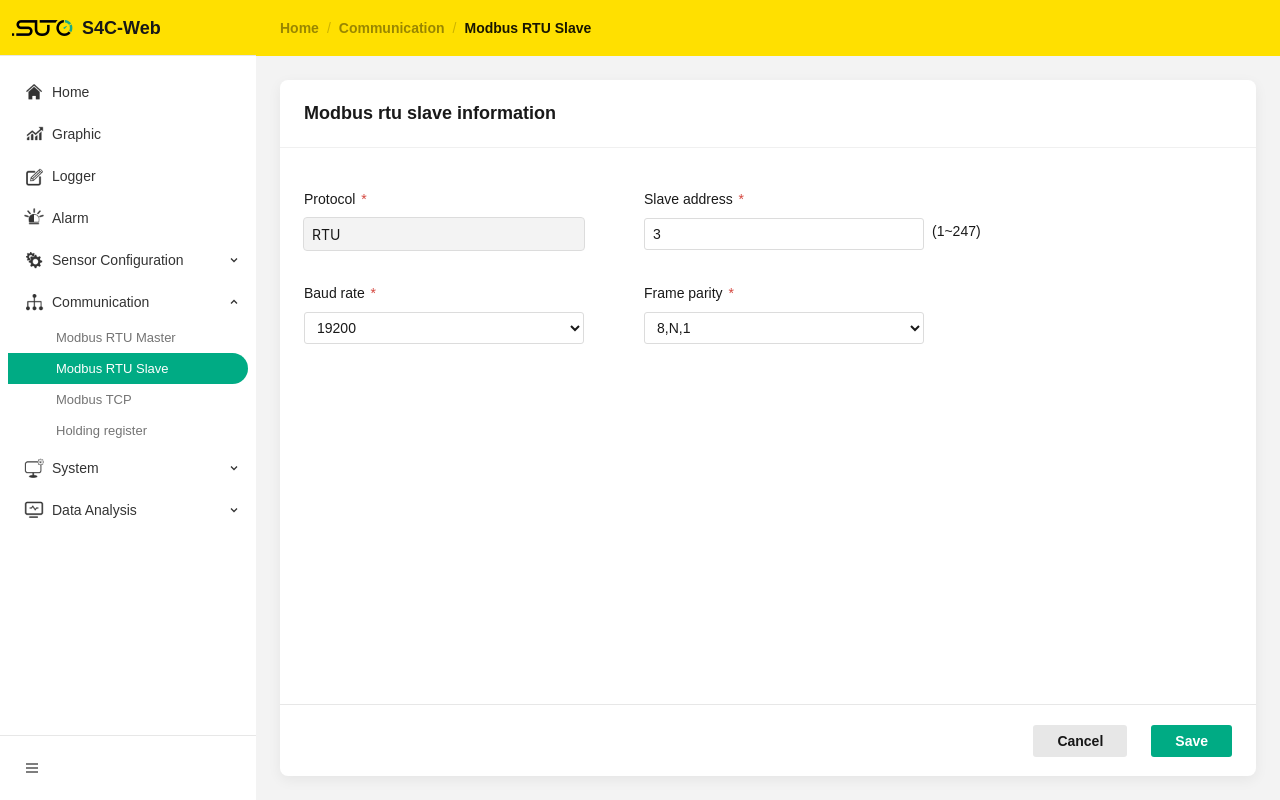
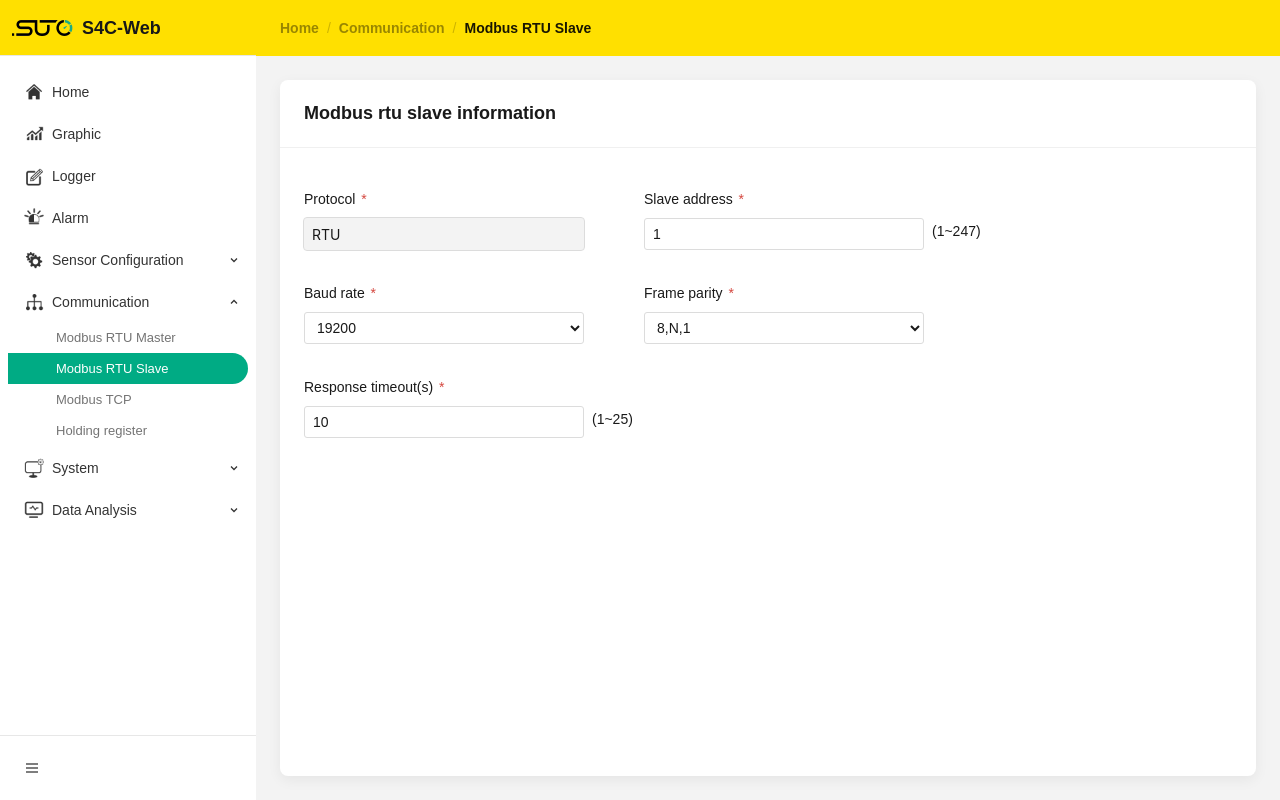
Before and after one commit to afeifly/smallNfast, a React (Vite) app in the folder s4c-web/: page /communication/modbus-rtu-slave in a window 1280 px wide. Built offline with nearby package versions, Linux system fonts and the light colour scheme.

Commit message:
Feat(s4c-web): UI update

```diff
--- a/s4c-web/src/pages/communication/ModbusRTUMaster.jsx
+++ b/s4c-web/src/pages/communication/ModbusRTUMaster.jsx
@@ -1,20 +1,44 @@
-import React, { useState } from 'react';
+import React, { useState, useEffect } from 'react';
+import { useConfig } from '../../context/ConfigContext';
 import './ModbusRTU.css';
 
 const ModbusRTUMaster = () => {
-  const [baudRate, setBaudRate] = useState('19200');
-  const [parity, setParity] = useState('8,N,1');
-  const [timeout, setTimeout] = useState('10');
+  const { configData, setConfigData } = useConfig();
+  const [baudRate, setBaudRate] = useState(19200);
+  const [parity, setParity] = useState(3);
+  const [timeout, setTimeoutVal] = useState(10);
 
-  const handleSave = () => {
-    console.log('Saving Modbus RTU Master data:', { baudRate, parity, timeout });
-    // TODO: Persist to config
-  };
+  // Dynamically find the config path
+  const configPath = Object.keys(configData?.configs || {}).find(p => p.endsWith('cfgcommunicatport.json'));
+  const currentConfig = configData?.configs?.[configPath];
+  const masterConfig = currentConfig?.rs485m0;
 
-  const handleCancel = () => {
-    setBaudRate('19200');
-    setParity('8,N,1');
-    setTimeout('10');
+  useEffect(() => {
+    if (masterConfig) {
+      setBaudRate(masterConfig.baudrate ?? 19200);
+      setParity(masterConfig.parityFrameIndex ?? 3);
+      setTimeoutVal(masterConfig.responseTimeout ?? 10);
+    }
+  }, [masterConfig]);
+
+  const updateConfig = (field, value) => {
+    if (!configPath || !currentConfig) return;
+
+    const newConfigData = {
+      ...configData,
+      configs: {
+        ...configData.configs,
+        [configPath]: {
+          ...currentConfig,
+          rs485m0: {
+            ...masterConfig,
+            [field]: value
+          }
+        }
+      }
+    };
+
+    setConfigData(newConfigData);
   };
 
   return (
@@ -38,13 +62,16 @@ const ModbusRTUMaster = () => {
               <select
                 className="modbus-select"
                 value={baudRate}
-                onChange={(e) => setBaudRate(e.target.value)}
+                onChange={(e) => {
+                  const val = Number(e.target.value);
+                  setBaudRate(val);
+                  updateConfig('baudrate', val);
+                }}
               >
-                <option value="9600">9600</option>
-                <option value="19200">19200</option>
-                <option value="38400">38400</option>
-                <option value="57600">57600</option>
-                <option value="115200">115200</option>
+                <option value={9600}>9600</option>
+                <option value={19200}>19200</option>
+                <option value={38400}>38400</option>
+                <option value={115200}>115200</option>
               </select>
             </div>
           </div>
@@ -57,12 +84,16 @@ const ModbusRTUMaster = () => {
               <select
                 className="modbus-select"
                 value={parity}
-                onChange={(e) => setParity(e.target.value)}
+                onChange={(e) => {
+                  const val = Number(e.target.value);
+                  setParity(val);
+                  updateConfig('parityFrameIndex', val);
+                }}
               >
-                <option value="8,N,1">8,N,1</option>
-                <option value="8,E,1">8,E,1</option>
-                <option value="8,O,1">8,O,1</option>
-                <option value="8,N,2">8,N,2</option>
+                <option value={3}>8,N,1</option>
+                <option value={0}>8,E,1</option>
+                <option value={1}>8,O,1</option>
+                <option value={2}>8,N,2</option>
               </select>
             </div>
           </div>
@@ -74,7 +105,11 @@ const ModbusRTUMaster = () => {
                 type="number"
                 className="modbus-input"
                 value={timeout}
-                onChange={(e) => setTimeout(e.target.value)}
+                onChange={(e) => {
+                  const val = Number(e.target.value);
+                  setTimeoutVal(val);
+                  updateConfig('responseTimeout', val);
+                }}
                 min="1"
                 max="25"
               />
@@ -83,11 +118,6 @@ const ModbusRTUMaster = () => {
           </div>
         </div>
       </div>
-
-      <footer className="modbus-footer">
-        <button className="btn-modbus-cancel" onClick={handleCancel}>Cancel</button>
-        <button className="btn-modbus-save" onClick={handleSave}>Save</button>
-      </footer>
     </div>
   );
 };
--- a/s4c-web/src/pages/communication/ModbusRTUSlave.jsx
+++ b/s4c-web/src/pages/communication/ModbusRTUSlave.jsx
@@ -1,20 +1,46 @@
-import React, { useState } from 'react';
+import React, { useState, useEffect } from 'react';
+import { useConfig } from '../../context/ConfigContext';
 import './ModbusRTU.css';
 
 const ModbusRTUSlave = () => {
-  const [address, setAddress] = useState('3');
-  const [baudRate, setBaudRate] = useState('19200');
-  const [parity, setParity] = useState('8,N,1');
+  const { configData, setConfigData } = useConfig();
+  const [baudRate, setBaudRate] = useState(19200);
+  const [parity, setParity] = useState(3);
+  const [timeout, setTimeoutVal] = useState(10);
+  const [address, setAddress] = useState(1);
 
-  const handleSave = () => {
-    console.log('Saving Modbus RTU Slave data:', { address, baudRate, parity });
-    // TODO: Persist to config
-  };
+  // Dynamically find the config path
+  const configPath = Object.keys(configData?.configs || {}).find(p => p.endsWith('cfgcommunicatport.json'));
+  const currentConfig = configData?.configs?.[configPath];
+  const slaveConfig = currentConfig?.rs485s0;
 
-  const handleCancel = () => {
-    setAddress('3');
-    setBaudRate('19200');
-    setParity('8,N,1');
+  useEffect(() => {
+    if (slaveConfig) {
+      setBaudRate(slaveConfig.baudrate ?? 19200);
+      setParity(slaveConfig.parityFrameIndex ?? 3);
+      setTimeoutVal(slaveConfig.responseTimeout ?? 10);
+      setAddress(slaveConfig.address ?? 1);
+    }
+  }, [slaveConfig]);
+
+  const updateConfig = (field, value) => {
+    if (!configPath || !currentConfig) return;
+
+    const newConfigData = {
+      ...configData,
+      configs: {
+        ...configData.configs,
+        [configPath]: {
+          ...currentConfig,
+          rs485s0: {
+            ...slaveConfig,
+            [field]: value
+          }
+        }
+      }
+    };
+
+    setConfigData(newConfigData);
   };
 
   return (
@@ -39,7 +65,11 @@ const ModbusRTUSlave = () => {
                 type="number"
                 className="modbus-input"
                 value={address}
-                onChange={(e) => setAddress(e.target.value)}
+                onChange={(e) => {
+                  const val = Number(e.target.value);
+                  setAddress(val);
+                  updateConfig('address', val);
+                }}
                 min="1"
                 max="247"
               />
@@ -55,13 +85,16 @@ const ModbusRTUSlave = () => {
               <select
                 className="modbus-select"
                 value={baudRate}
-                onChange={(e) => setBaudRate(e.target.value)}
+                onChange={(e) => {
+                  const val = Number(e.target.value);
+                  setBaudRate(val);
+                  updateConfig('baudrate', val);
+                }}
               >
-                <option value="9600">9600</option>
-                <option value="19200">19200</option>
-                <option value="38400">38400</option>
-                <option value="57600">57600</option>
-                <option value="115200">115200</option>
+                <option value={9600}>9600</option>
+                <option value={19200}>19200</option>
+                <option value={38400}>38400</option>
+                <option value={115200}>115200</option>
               </select>
             </div>
           </div>
@@ -72,22 +105,42 @@ const ModbusRTUSlave = () => {
               <select
                 className="modbus-select"
                 value={parity}
-                onChange={(e) => setParity(e.target.value)}
+                onChange={(e) => {
+                  const val = Number(e.target.value);
+                  setParity(val);
+                  updateConfig('parityFrameIndex', val);
+                }}
               >
-                <option value="8,N,1">8,N,1</option>
-                <option value="8,E,1">8,E,1</option>
-                <option value="8,O,1">8,O,1</option>
-                <option value="8,N,2">8,N,2</option>
+                <option value={3}>8,N,1</option>
+                <option value={0}>8,E,1</option>
+                <option value={1}>8,O,1</option>
+                <option value={2}>8,N,2</option>
               </select>
             </div>
           </div>
         </div>
+
+        <div className="modbus-row">
+          <div className="modbus-field">
+            <label className="modbus-label">Response timeout(s) <span className="required">*</span></label>
+            <div className="modbus-input-container">
+              <input
+                type="number"
+                className="modbus-input"
+                value={timeout}
+                onChange={(e) => {
+                  const val = Number(e.target.value);
+                  setTimeoutVal(val);
+                  updateConfig('responseTimeout', val);
+                }}
+                min="1"
+                max="25"
+              />
+              <span className="modbus-range-hint">(1~25)</span>
+            </div>
+          </div>
+        </div>
       </div>
-
-      <footer className="modbus-footer">
-        <button className="btn-modbus-cancel" onClick={handleCancel}>Cancel</button>
-        <button className="btn-modbus-save" onClick={handleSave}>Save</button>
-      </footer>
     </div>
   );
 };
--- a/s4c-web/src/pages/communication/ModbusTCP.jsx
+++ b/s4c-web/src/pages/communication/ModbusTCP.jsx
@@ -1,4 +1,5 @@
 import React, { useState } from 'react';
+import { useConfig } from '../../context/ConfigContext';
 import './ModbusTCP.css';
 
 const ModbusTCP = () => {
@@ -8,30 +9,38 @@ const ModbusTCP = () => {
   const [gateway, setGateway] = useState('192.168.1.1');
   const [port, setPort] = useState('502');
 
-  const handleSave = () => {
-    console.log('Saving Modbus TCP data:', { dhcp, ipAddress, subnetMask, gateway, port });
-    // TODO: Persist to config
-  };
+  const { configData, setConfigData } = useConfig();
+  const configPath = Object.keys(configData?.configs || {}).find(p => p.endsWith('cfgcommunicatport.json'));
+  const currentConfig = configData?.configs?.[configPath];
+  const tcpConfig = currentConfig?.retcp;
 
-  const handleCancel = () => {
-    setDhcp(false);
-    setIpAddress('192.168.1.100');
-    setSubnetMask('255.255.255.0');
-    setGateway('192.168.1.1');
-    setPort('502');
+  const updateConfig = (field, value) => {
+    if (!configPath || !currentConfig) return;
+
+    const newConfigData = {
+      ...configData,
+      configs: {
+        ...configData.configs,
+        [configPath]: {
+          ...currentConfig,
+          retcp: {
+            ...tcpConfig,
+            [field]: value
+          }
+        }
+      }
+    };
+    setConfigData(newConfigData);
   };
 
   return (
     <div className="content-card modbus-tcp-page">
-      {/* Header */}
       <header className="modbus-header">
         <h2 className="modbus-title">Modbus TCP connection information</h2>
       </header>
 
-      {/* Content Body */}
       <div className="modbus-body">
         <div className="modbus-row">
-          {/* Protocol */}
           <div className="modbus-field">
             <label className="modbus-label">Protocol <span className="required">*</span></label>
             <div className="modbus-input-readonly">
@@ -39,12 +48,15 @@ const ModbusTCP = () => {
             </div>
           </div>
 
-          {/* DHCP Switch */}
           <div className="modbus-field">
             <label className="modbus-label">DHCP Enable</label>
             <div
               className={`modbus-switch ${dhcp ? 'on' : ''}`}
-              onClick={() => setDhcp(!dhcp)}
+              onClick={() => {
+                const newVal = !dhcp;
+                setDhcp(newVal);
+                // Future: update network config here
+              }}
             >
               <div className="switch-knob"></div>
             </div>
@@ -54,7 +66,6 @@ const ModbusTCP = () => {
         {!dhcp && (
           <>
             <div className="modbus-row">
-              {/* IP Address */}
               <div className="modbus-field">
                 <label className="modbus-label">IP address <span className="required">*</span></label>
                 <div className="modbus-input-container">
@@ -68,7 +79,6 @@ const ModbusTCP = () => {
                 </div>
               </div>
 
-              {/* Subnet Mask */}
               <div className="modbus-field">
                 <label className="modbus-label">Sub mask <span className="required">*</span></label>
                 <div className="modbus-input-container">
@@ -84,7 +94,6 @@ const ModbusTCP = () => {
             </div>
 
             <div className="modbus-row">
-              {/* Default Gateway */}
               <div className="modbus-field">
                 <label className="modbus-label">Default gateway <span className="required">*</span></label>
                 <div className="modbus-input-container">
@@ -98,7 +107,6 @@ const ModbusTCP = () => {
                 </div>
               </div>
 
-              {/* Port */}
               <div className="modbus-field">
                 <label className="modbus-label">Port <span className="required">*</span></label>
                 <div className="modbus-input-container">
@@ -114,12 +122,6 @@ const ModbusTCP = () => {
           </>
         )}
       </div>
-
-      {/* Footer */}
-      <footer className="modbus-footer">
-        <button className="btn-modbus-cancel" onClick={handleCancel}>Cancel</button>
-        <button className="btn-modbus-save" onClick={handleSave}>Save</button>
-      </footer>
     </div>
   );
 };
--- a/s4c-web/src/pages/system/Support.jsx
+++ b/s4c-web/src/pages/system/Support.jsx
@@ -56,27 +56,23 @@ const Support = () => {
   }, [getInitialState]);
 
   const handleChange = (field, value) => {
+    // Update local state for immediate UI feedback
     setSupportInfo(prev => ({ ...prev, [field]: value }));
-  };
 
-  const handleSave = () => {
-    if (!configData) {
-      console.warn('[Support] No config loaded — nothing to save into.');
-      return;
-    }
+    // Persist to global config immediately
+    if (!configData) return;
+    const systemInfoPath = findSystemInfoPath(configData.configs);
+    if (!systemInfoPath) return;
 
-    const systemInfoPath = findSystemInfoPath(configData.configs);
-    if (!systemInfoPath) {
-      console.warn('[Support] system_info.json not found in loaded config.');
-      return;
-    }
+    // We need the latest local state including this change
+    const nextSupportInfo = { ...supportInfo, [field]: value };
 
     const updatedUserInfo = {
-      service_company_name: supportInfo.companyName,
-      address:              supportInfo.address,
-      telephone:            supportInfo.telephone,
-      email:                supportInfo.email,
-      website:              supportInfo.website,
+      service_company_name: nextSupportInfo.companyName,
+      address:              nextSupportInfo.address,
+      telephone:            nextSupportInfo.telephone,
+      email:                nextSupportInfo.email,
+      website:              nextSupportInfo.website,
     };
 
     const updatedSystemInfo = {
@@ -91,12 +87,6 @@ const Support = () => {
         [systemInfoPath]: updatedSystemInfo,
       },
     });
-
-    console.log('[Support] Saved user_info_config:', updatedUserInfo);
-  };
-
-  const handleCancel = () => {
-    setSupportInfo(getInitialState());
   };
 
   return (
@@ -179,12 +169,6 @@ const Support = () => {
           </div>
         </div>
       </div>
-
-      {/* Footer */}
-      <footer className="support-footer">
-        <button className="btn-support-cancel" onClick={handleCancel}>Cancel</button>
-        <button className="btn-support-save" onClick={handleSave}>Save</button>
-      </footer>
     </div>
   );
 };
```
